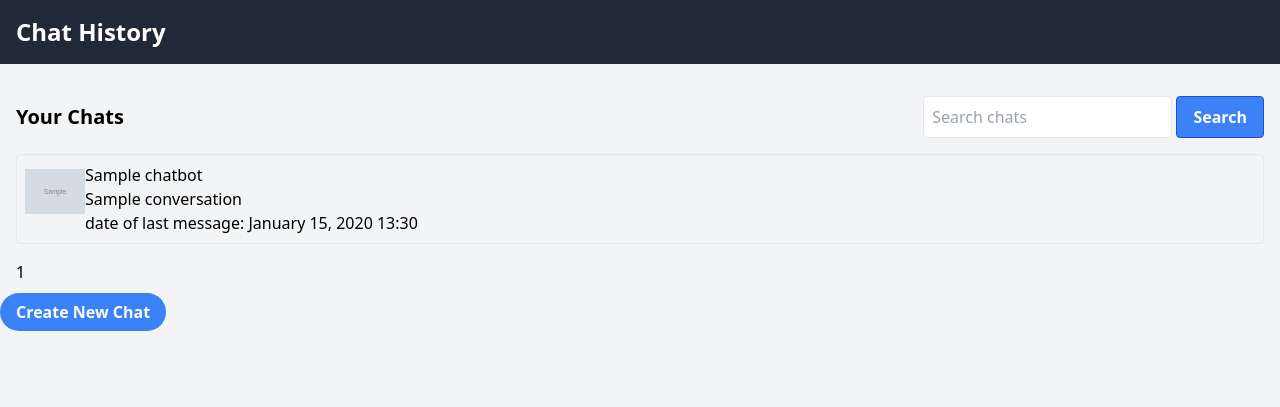
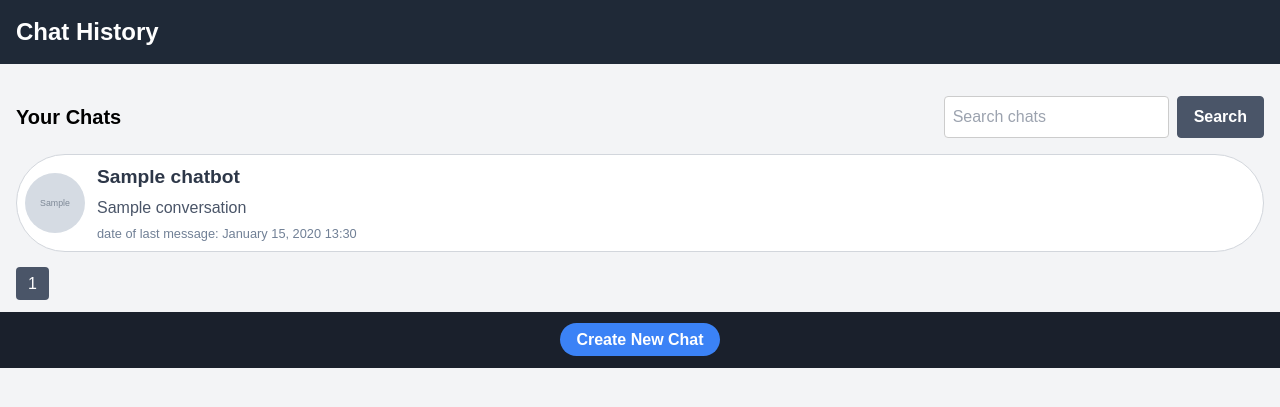
Before and after one commit to amirerfantim/ChatbotHub, a Django app: page /chat-history/ in a window 1280 px wide. Shown: the top 407 px of the page. Run offline with Django 4.2, Linux system fonts and the light colour scheme; a user stored in the database is signed in; tables that the repository leaves empty hold one stand-in row (values such as "Sample post"); grey boxes marked "Sample" are stand-in pictures.

Commit message:
Update chat-list.html
add some css to it

```diff
--- a/torob_chatbot/templates/chatbot/chat-list.html
+++ b/torob_chatbot/templates/chatbot/chat-list.html
@@ -7,6 +7,146 @@
     <title>Chat History</title>
     <link href="https://cdn.jsdelivr.net/npm/tailwindcss@2.2.16/dist/tailwind.min.css" rel="stylesheet">
 </head>
+    <style>
+        body {
+            font-family: 'Arial', sans-serif;
+        }
+
+        header {
+            background-color: #1a202c;
+        }
+
+        header h1 {
+            color: #ffffff;
+        }
+
+        .search-box {
+            display: flex;
+            align-items: center;
+        }
+
+        .search-box input {
+            padding: 8px;
+            border: 1px solid #ccc;
+            border-radius: 4px;
+            margin-right: 8px;
+            outline: none;
+        }
+
+        .search-box button {
+            background-color: #4a5568;
+            color: #ffffff;
+            border: 1px solid #4a5568;
+            border-radius: 4px;
+            cursor: pointer;
+            outline: none;
+        }
+
+        .search-box button:hover {
+            background-color: #2d3748;
+        .chat-item {
+            border: 1px solid #d2d6dc;
+            background-color: #ffffff;
+            transition: background-color 0.3s;
+        }
+
+        .chat-item:hover {
+            background-color: #f7fafc;
+        }            border-color: #2d3748;
+        }
+
+        .chat-item {
+            border: 1px solid #d2d6dc;
+            background-color: #ffffff;
+            color: #2d3748;
+            border-radius: 50px;
+            transition: all 0.3s;
+        }
+
+        .chat-item:hover {
+            border-color: #3182ce;
+            color: #ffffff;
+            transform: scale(1.05);
+        }
+        .chat-link {
+            text-decoration: none;
+            color: inherit;
+        }
+
+        .chat-avatar img {
+            width: 100%;
+            height: 100%;
+            border-radius: 50%;
+            object-fit: cover;
+        }
+
+        .chat-details {
+            margin-left: 12px;
+        }
+
+        .chat-title {
+            font-size: 1.2rem;
+            font-weight: bold;
+            color: #2d3748;
+            margin-bottom: 4px;
+        }
+
+        .chat-preview {
+            color: #4a5568;
+            margin-bottom: 4px;
+        }
+
+        .chat-date {
+            font-size: 0.8rem;
+            color: #718096;
+        }
+
+        .pagination {
+            margin-top: 20px;
+        }
+
+        .pagination ul {
+            display: flex;
+            list-style: none;
+            padding: 0;
+        }
+
+        .pagination li {
+            margin-right: 5px;
+        }
+
+        .pagination a {
+            text-decoration: none;
+            background-color: #4a5568;
+            color: #ffffff;
+            padding: 8px 12px;
+            border-radius: 4px;
+            transition: background-color 0.3s;
+        }
+
+        .pagination a:hover {
+            background-color: #2d3748;
+        }
+
+        footer {
+            background-color: #1a202c;
+            padding: 16px 0;
+            text-align: center;
+        }
+
+        footer a {
+            text-decoration: none;
+            color: #ffffff;
+            background-color: #4a5568;
+            padding: 12px 24px;
+            border-radius: 9999px;
+            transition: background-color 0.3s;
+        }
+
+        footer a:hover {
+            background-color: #2d3748;
+        }
+    </style>
 <body class="bg-gray-100">
     <header class="bg-gray-800 text-white p-4">
         <div class="container mx-auto">
```
Also changed, not shown: torob_chatbot/templates/chatbot/chat-details.html (+9 -9 lines).
